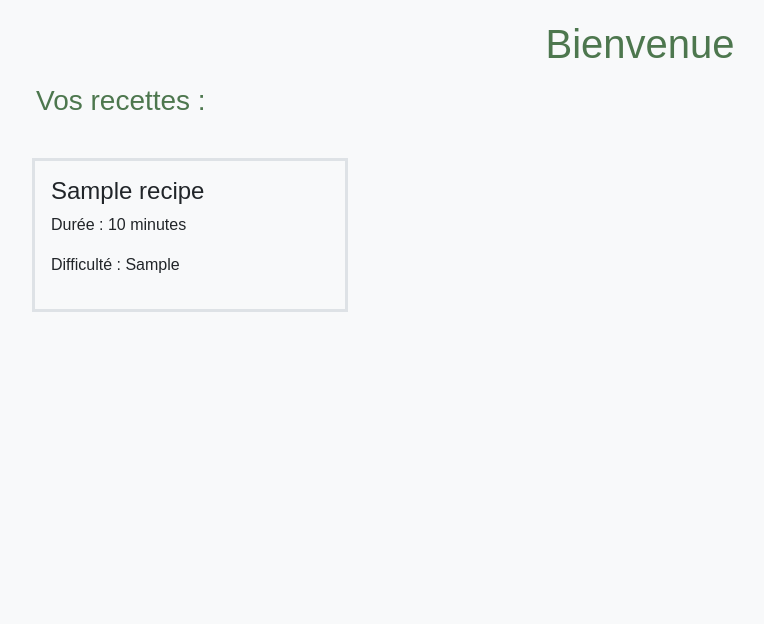
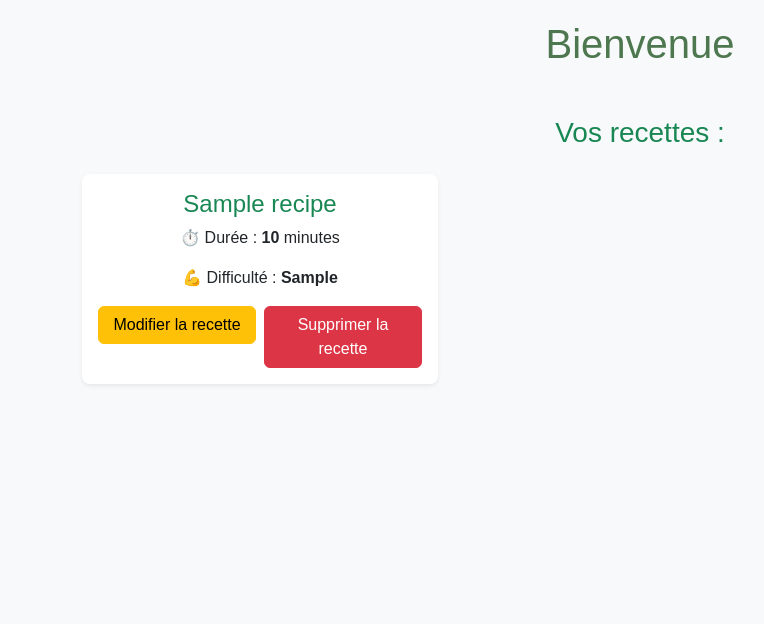
Before and after one commit to lmichallon/symfocook, a Symfony app: template templates/account/index.html.twig in a window 1280 px wide. Shown: the part 56-680 px from the top of the page, without its empty margins (0-764 px from the left). Run offline with Twig, Linux system fonts and the light colour scheme; the template is opened without the code that fills it: most values are stand-ins (such as "Sample title", 1, 10 or a date in 2020); style sheets or scripts are compiled from the project's sources; some libraries are stand-ins or nearby versions.

Commit message:
ajout front my-acount recipe

```diff
--- a/src/Controller/RecipeController.php
+++ b/src/Controller/RecipeController.php
@@ -54,6 +54,4 @@ public function ecrireRecette(Request $request, EntityManagerInterface $entityMa
             'form' => $form->createView(),
         ]);
     }
-
-
 }
--- a/templates/account/index.html.twig
+++ b/templates/account/index.html.twig
@@ -1,21 +1,45 @@
 {% extends 'base.html.twig' %}
 
 {% block body %}
-    <h1 class="text-center">Bienvenue {{ user.email }}</h1>
+<h1 class="text-center">Bienvenue {{ user.email }}</h1>
 
-    <h3 class="m-3">Vos recettes :</h3>
+<div class="container my-5">
+    <h3 class="text-center mb-4 text-success">Vos recettes :</h3>
 
     {% if recipes is not empty %}
-        <ul class="row list-unstyled">
-            {% for recipe in recipes %}
-                <li class="col-3 m-4 p-3 border border-3">
-                    <h4>{{ recipe.title }}</h4>
-                    <p>Durée : {{ recipe.duration }} minutes</p>
-                    <p>Difficulté : {{ recipe.getDifficultyAsString() }}</p>
-                </li>
-            {% endfor %}
-        </ul>
+    <ul class="row list-unstyled g-4">
+        {% for recipe in recipes %}
+        <li class="col-12 col-md-6 col-lg-4">
+            <div class="card border-success shadow-sm h-100">
+                <div class="card-body text-center">
+                    <h4 class="card-title text-success">{{ recipe.title }}</h4>
+                    <p class="card-text">⏱️ Durée : <strong>{{ recipe.duration }}</strong> minutes</p>
+                    <p class="card-text">💪 Difficulté : <strong>{{ recipe.getDifficultyAsString() }}</strong></p>
+
+                    <div class="row gx-2">
+                        <div class="col-6">
+                            <a href="" class="btn btn-warning w-100 text-center">
+                                Modifier la recette
+                            </a>
+                        </div>
+                        <div class="col-6">
+                            <form method="post" action="{{ path('delete_recipe', {'id': recipe.id}) }}"
+                                onsubmit="return confirm('Voulez-vous vraiment supprimer cette recette ?');">
+                                <input type="hidden" name="_token" value="{{ csrf_token('delete' ~ recipe.id) }}">
+                                <button type="submit" class="btn btn-danger w-100">
+                                    Supprimer la recette
+                                </button>
+                            </form>
+                        </div>
+                    </div>
+
+                </div>
+            </div>
+        </li>
+        {% endfor %}
+    </ul>
     {% else %}
-        <p>Aucune recette trouvée.</p>
+    <p class="text-center text-muted">Aucune recette trouvée. Essayez d'en ajouter une nouvelle !</p>
     {% endif %}
+</div>
 {% endblock %}
```
Also changed, not shown: src/Controller/AccountController.php (+31 -0 lines). Lines whose indentation alone changed are shown as unchanged.
